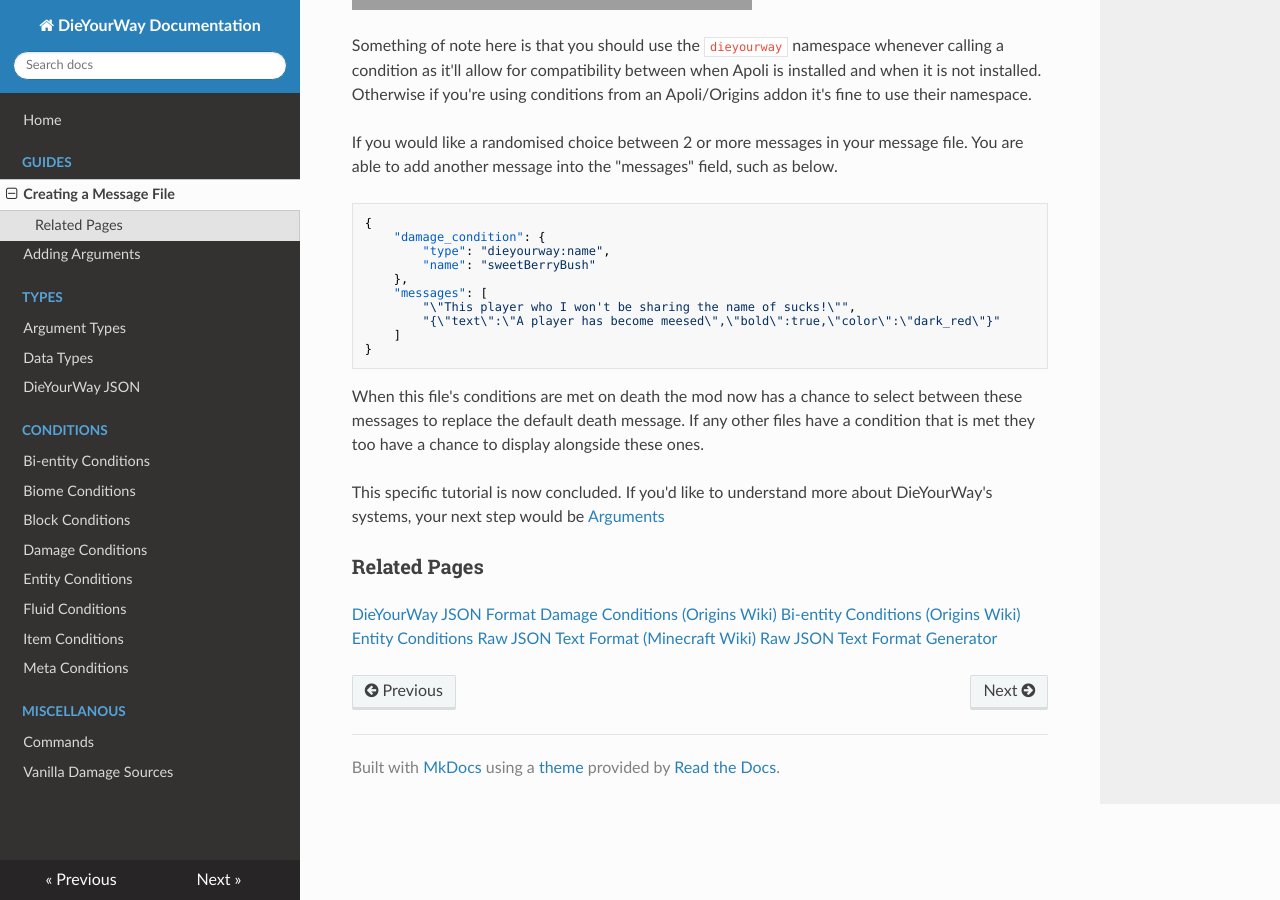
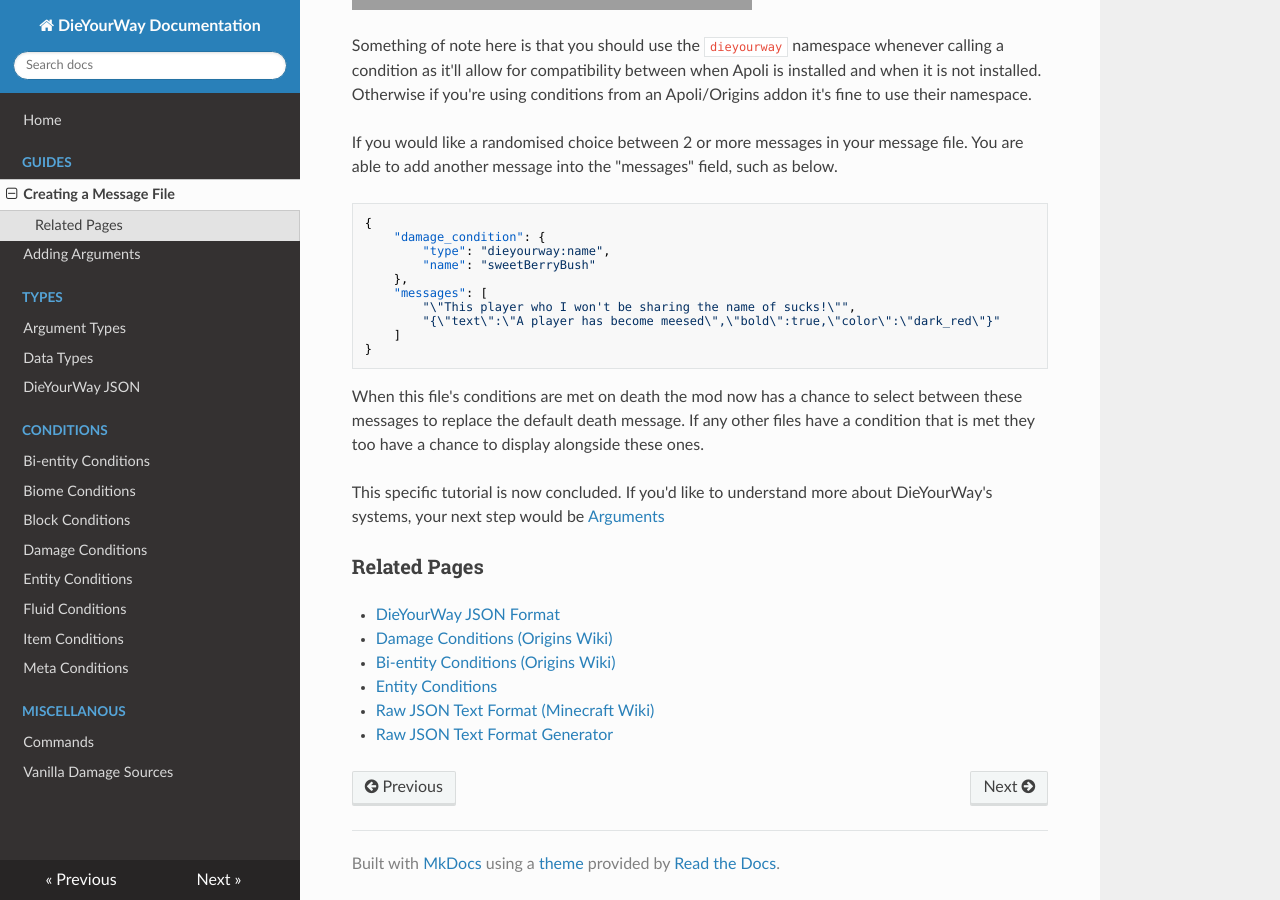
Before and after one commit to MerchantPug/dieyourway-docs, an MkDocs documentation site: the page built from docs/guides/create_file.md, in a window 1280 px wide and 900 px high, scrolled down 934 px. Built offline with MkDocs 1.6.1, drawn with Linux system fonts in a browser that asks for light colours; nearby versions of some CDN libraries; grey boxes are pictures that could not be loaded.

Commit message:
Update docs for 1.18

```diff
--- a/docs/guides/create_file.md
+++ b/docs/guides/create_file.md
@@ -39,9 +39,9 @@
 This specific tutorial is now concluded. If you'd like to understand more about DieYourWay's systems, your next step would be [Arguments](arguments.md)
 
 ### Related Pages
-[DieYourWay JSON Format](../dieyourway_json.md)
-[Damage Conditions (Origins Wiki)](https://origins.readthedocs.io/en/latest/damage_conditions/)
-[Bi-entity Conditions (Origins Wiki)](https://origins.readthedocs.io/en/latest/bientity_conditions/)
-[Entity Conditions](../entity_conditions.md)
-[Raw JSON Text Format (Minecraft Wiki)](https://minecraft.fandom.com/wiki/Raw_JSON_text_format)
-[Raw JSON Text Format Generator](https://www.minecraftjson.com/)
+- [DieYourWay JSON Format](../dieyourway_json.md)
+- [Damage Conditions (Origins Wiki)](https://origins.readthedocs.io/en/latest/damage_conditions/)
+- [Bi-entity Conditions (Origins Wiki)](https://origins.readthedocs.io/en/latest/bientity_conditions/)
+- [Entity Conditions](../entity_conditions.md)
+- [Raw JSON Text Format (Minecraft Wiki)](https://minecraft.fandom.com/wiki/Raw_JSON_text_format)
+- [Raw JSON Text Format Generator](https://www.minecraftjson.com/)
--- a/mkdocs.yml
+++ b/mkdocs.yml
@@ -9,14 +9,14 @@
     - Data Types: https://origins.readthedocs.io/en/latest/data_types/
     - DieYourWay JSON: dieyourway_json.md
   - Conditions:
-    - Bi-entity Conditions: https://origins.readthedocs.io/en/latest/bientity_conditions/
-    - Biome Conditions: https://origins.readthedocs.io/en/latest/biome_conditions/
-    - Block Conditions: https://origins.readthedocs.io/en/latest/block_conditions/
-    - Damage Conditions: https://origins.readthedocs.io/en/latest/damage_conditions/
+    - Bi-entity Conditions: https://origins.readthedocs.io/en/latest/types/bientity_condition_types/
+    - Biome Conditions: https://origins.readthedocs.io/en/latest/types/biome_condition_types/
+    - Block Conditions: https://origins.readthedocs.io/en/latest/types/block_condition_types/
+    - Damage Conditions: https://origins.readthedocs.io/en/latest/types/damage_condition_types/
     - Entity Conditions: entity_conditions.md
-    - Fluid Conditions: https://origins.readthedocs.io/en/latest/fluid_conditions/
+    - Fluid Conditions: https://origins.readthedocs.io/en/latest/types/fluid_condition_types/
     - Item Conditions: item_conditions.md
-    - Meta Conditions: https://origins.readthedocs.io/en/latest/meta_conditions/
+    - Meta Conditions: https://origins.readthedocs.io/en/latest/types/meta_condition_types/
   - Miscellanous:
     - Commands: misc/commands.md
     - Vanilla Damage Sources: https://origins.readthedocs.io/en/latest/misc/vanilla_damage_sources/
```
Also changed, not shown: docs/entity_conditions.md (+1 -1 lines), docs/guides/arguments.md (+1 -1 lines), docs/item_conditions.md (+1 -1 lines).
